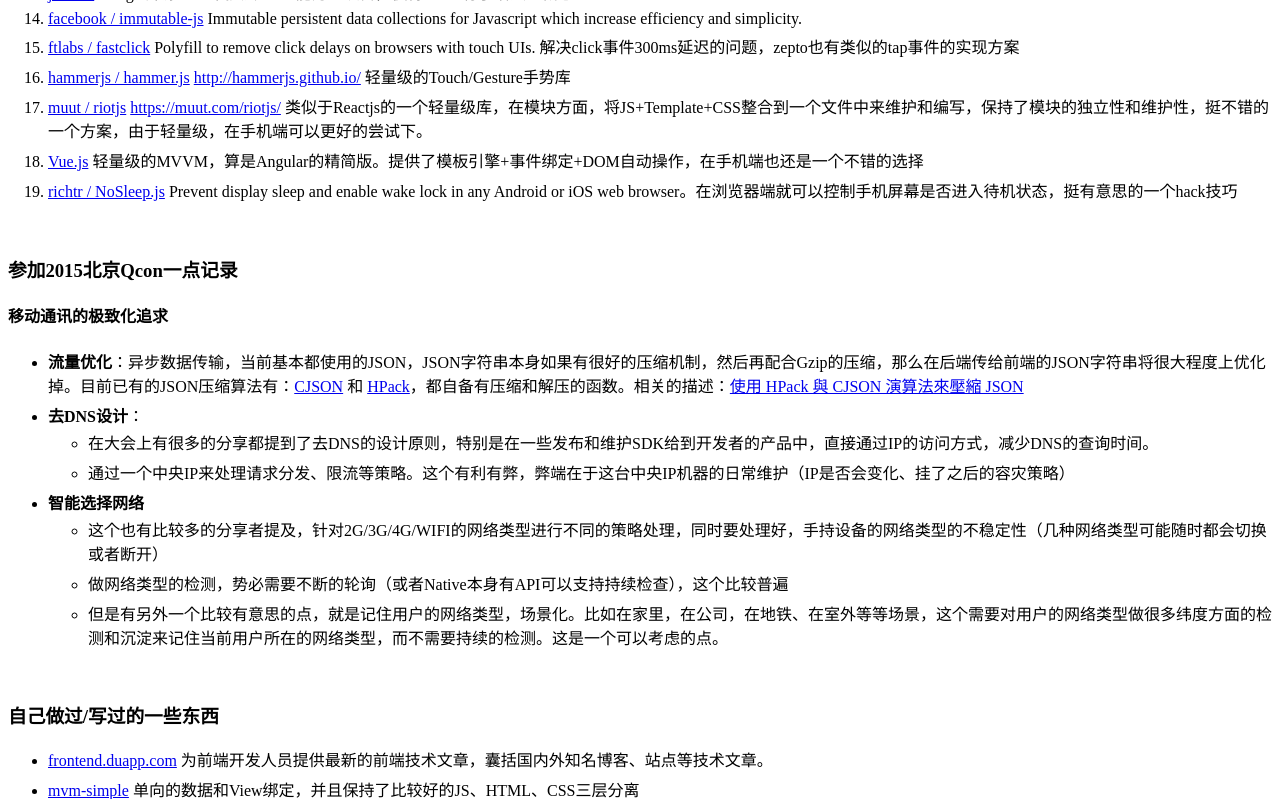
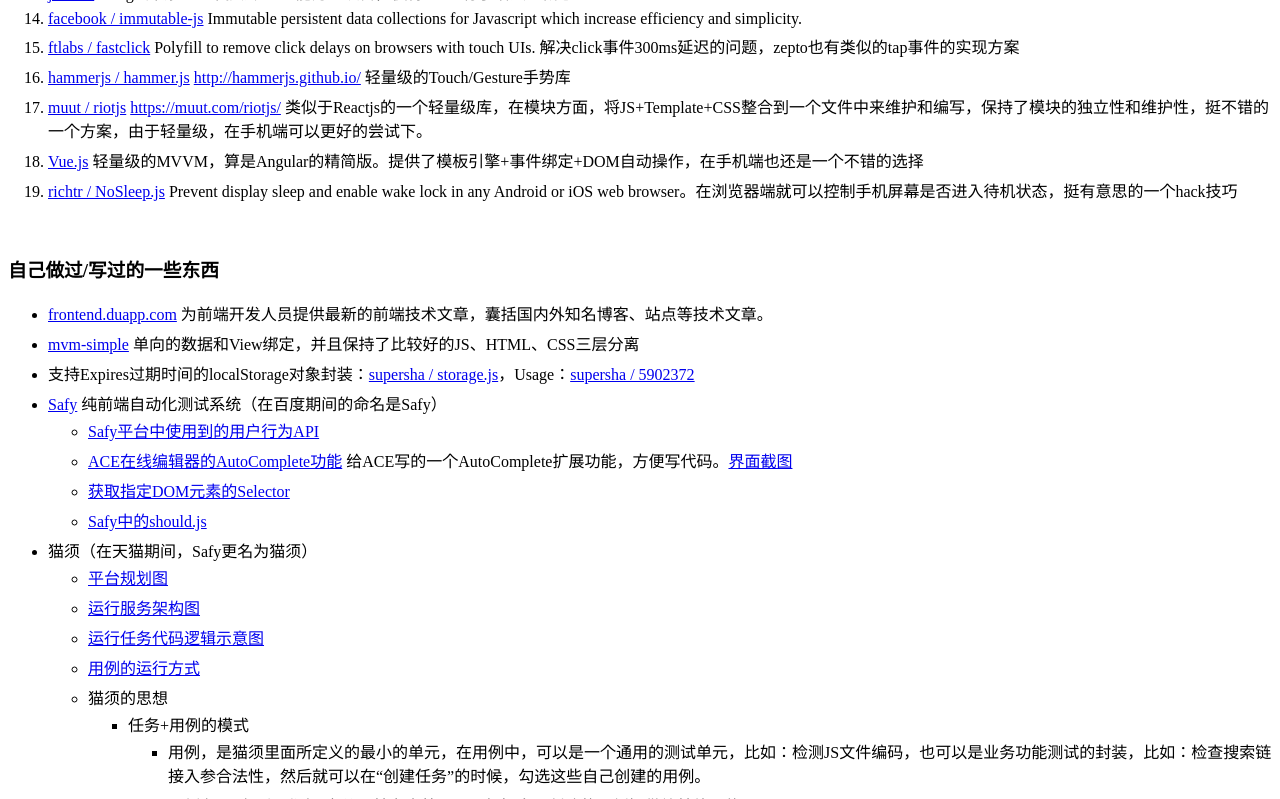
Before and after one commit to supersha/supersha.github.io, a Jekyll site: the page built from index.md, in a window 1280 px wide and 900 px high, scrolled down 3196 px, cut to the strip 0-799 px from the top of the window. Built offline with Jekyll 4.4.1, drawn with Linux system fonts in a browser that asks for light colours.

Commit message:
by shafeng

```diff
--- a/index.md
+++ b/index.md
@@ -102,21 +102,6 @@ tagline: 记录自己的前端生涯
 
 <br>
 
-### 参加2015北京Qcon一点记录
-
-#### 移动通讯的极致化追求
-
-* **流量优化**：异步数据传输，当前基本都使用的JSON，JSON字符串本身如果有很好的压缩机制，然后再配合Gzip的压缩，那么在后端传给前端的JSON字符串将很大程度上优化掉。目前已有的JSON压缩算法有：[CJSON](http://blogs.longwin.com.tw/wordpress/cjson.js) 和 [HPack](https://github.com/WebReflection/json.hpack)，都自备有压缩和解压的函数。相关的描述：[使用 HPack 與 CJSON 演算法來壓縮 JSON](http://blog.longwin.com.tw/2011/07/json-compress-hpack-cjson-algorithm-2011/)
-* **去DNS设计**：
-    * 在大会上有很多的分享都提到了去DNS的设计原则，特别是在一些发布和维护SDK给到开发者的产品中，直接通过IP的访问方式，减少DNS的查询时间。
-    * 通过一个中央IP来处理请求分发、限流等策略。这个有利有弊，弊端在于这台中央IP机器的日常维护（IP是否会变化、挂了之后的容灾策略）
-* **智能选择网络**
-    * 这个也有比较多的分享者提及，针对2G/3G/4G/WIFI的网络类型进行不同的策略处理，同时要处理好，手持设备的网络类型的不稳定性（几种网络类型可能随时都会切换或者断开）
-    * 做网络类型的检测，势必需要不断的轮询（或者Native本身有API可以支持持续检查），这个比较普遍
-    * 但是有另外一个比较有意思的点，就是记住用户的网络类型，场景化。比如在家里，在公司，在地铁、在室外等等场景，这个需要对用户的网络类型做很多纬度方面的检测和沉淀来记住当前用户所在的网络类型，而不需要持续的检测。这是一个可以考虑的点。
-
-<br>
-
 ### 自己做过/写过的一些东西
 
 * [frontend.duapp.com](http://frontend.duapp.com) 为前端开发人员提供最新的前端技术文章，囊括国内外知名博客、站点等技术文章。
```
